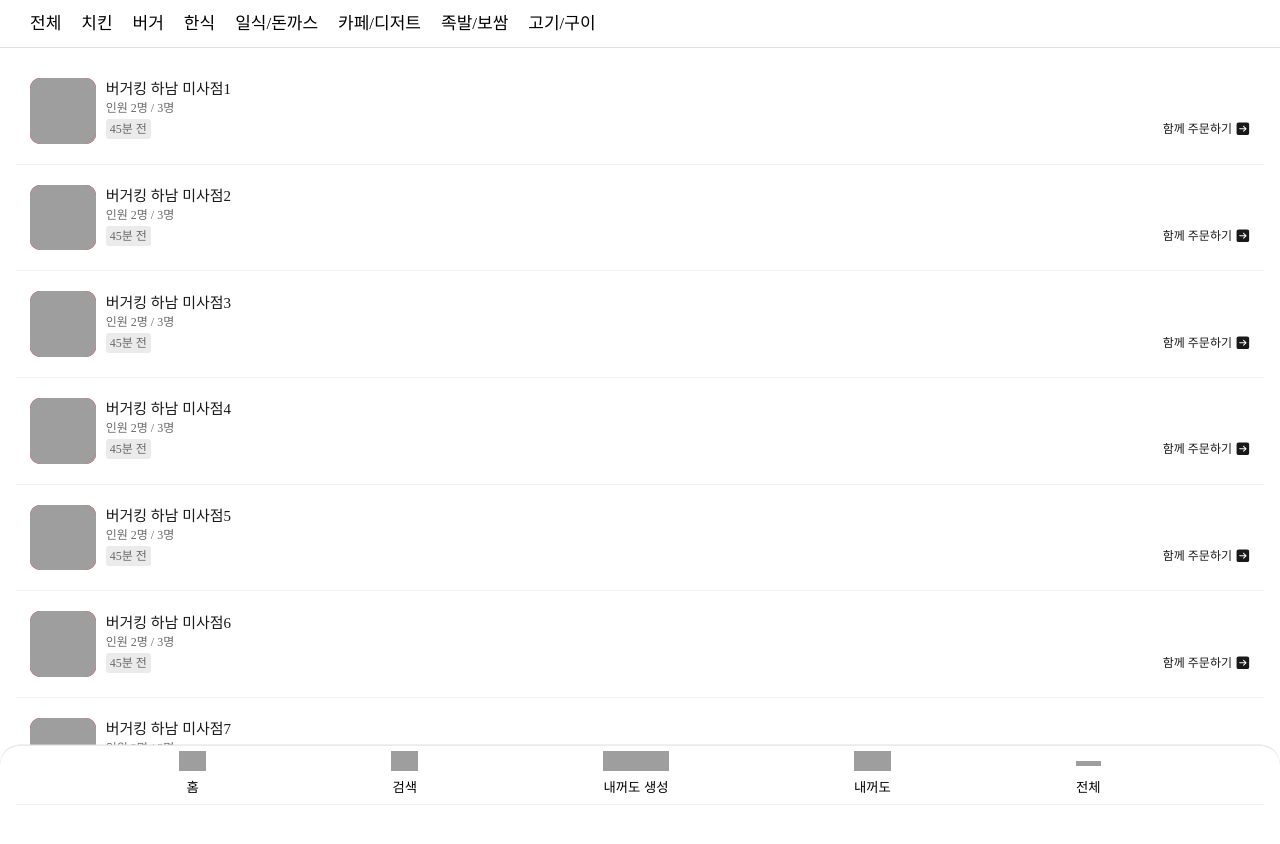
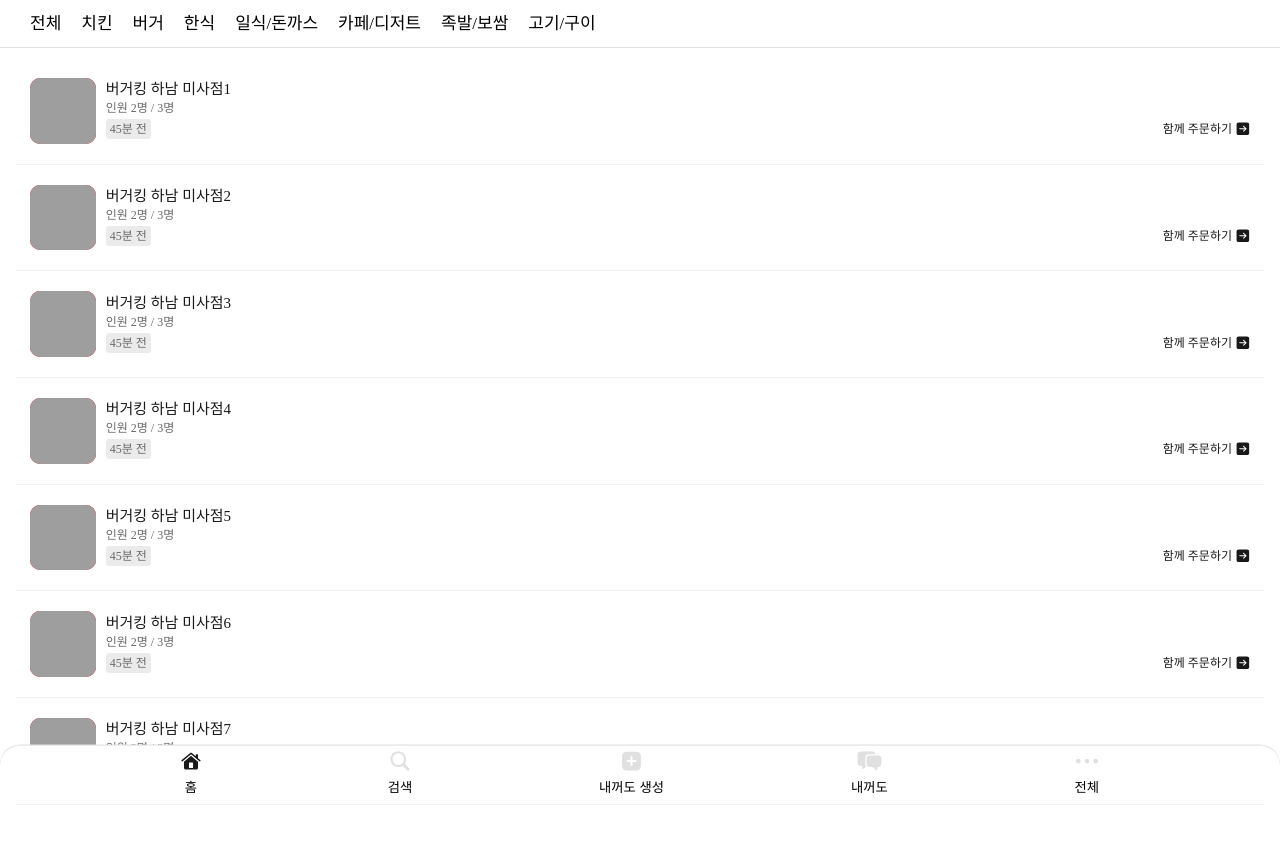
Before and after one commit to naeggeodo/naeggeodo-web, a Next.js app: page / in a window 1280 px wide. Shown: the top 844 px of the page. Built offline with nearby package versions, Linux system fonts and the light colour scheme; grey boxes are pictures that could not be loaded.

Commit message:
refactor : img 태그 next/Image 컴포넌트로 교체

```diff
--- a/src/components/main/TabButtonItem.tsx
+++ b/src/components/main/TabButtonItem.tsx
@@ -1,3 +1,4 @@
+import Image from 'next/image';
 import React from 'react';
 import styled from 'styled-components';
 import { TabItem } from './types';
@@ -6,7 +7,7 @@
   return (
     <TabButton>
       <div>
-        <img src={props.image} alt={props.altText} />
+        <Image src={props.image} alt={props.altText} width={20} height={20} />
         <p>{props.title}</p>
       </div>
     </TabButton>
@@ -18,26 +19,11 @@
   background-color: transparent;
   cursor: pointer;
 
-  &:nth-of-type(-n + 4) > div {
+  & > div {
     display: flex;
     flex-direction: column;
     justify-content: space-between;
     height: 45px;
-
-    & > img {
-      height: 20px;
-    }
-  }
-
-  &:last-child > div {
-    display: flex;
-    flex-direction: column;
-    justify-content: space-between;
-    height: 45px;
-    & > img {
-      height: 5px;
-      transform: translateY(200%);
-    }
   }
 `;
 
```
